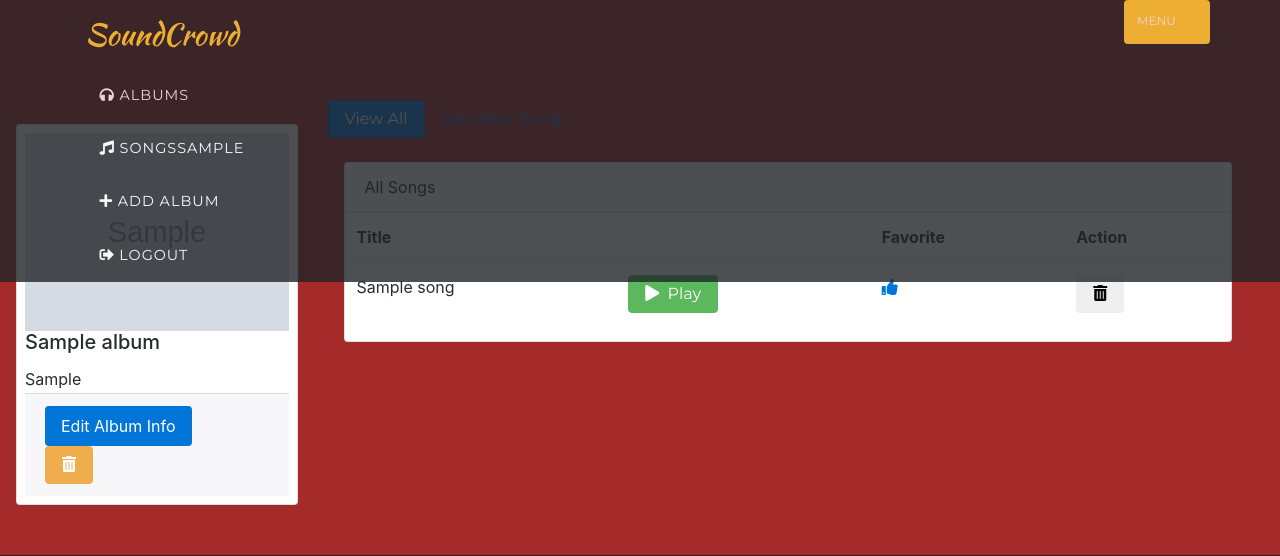
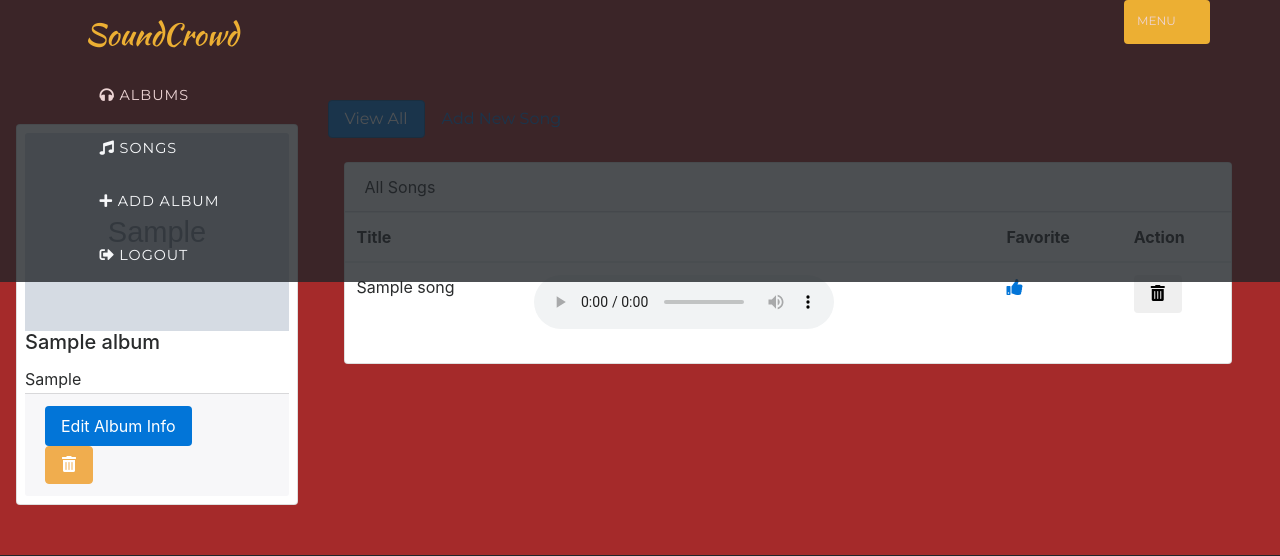
Before and after one commit to AlexPersaud17/SoundCrowd, a Django app: page /music/album/1/ in a window 1280 px wide, after a click on "MENU". Shown: the top 556 px of the page. Run offline with Django 3.2, Linux system fonts and the light colour scheme; a user stored in the database is signed in; tables that the repository leaves empty hold one stand-in row (values such as "Sample post"); grey boxes marked "Sample" are stand-in pictures; some libraries are stand-ins or nearby versions; some web fonts are replaced.

```diff
--- a/music/templates/music/base.html
+++ b/music/templates/music/base.html
@@ -45,7 +45,7 @@
                   </li>
 
                   <li class="nav-item">
-                    <a class="nav-link" href={% url 'music:song-index' 'all' %}><span class="fa fa-music"></span> Songs{{ request.user }}</a>
+                    <a class="nav-link" href={% url 'music:song-index' 'all' %}><span class="fa fa-music"></span> Songs</a>
                   </li>
 
                   <!-- <form class="form-inline my-2 my-lg-0">
--- a/music/templates/music/detail.html
+++ b/music/templates/music/detail.html
@@ -57,15 +57,28 @@
             </tr>
           </thead>
           <tbody>
+            {% if not album.song_set.all %}
+            <tr>
+              <td>No Songs Yet!</td>
+              <td></td>
+              <td><a href="#" class="btn-favorite"><i class="fas fa-thumbs-up"></i></a></td>
+              <td>
+                <a href={% url 'music:song-add' album.id %}>
+                  <button type="button" class="btn btn-success btn-xs">
+                    <span class="fas fa-plus"></span> Add Song
+                  </button>
+                </a>
+              </td>
+              <td></td>
+            </tr>
+            {% else %}
             {% for song in album.song_set.all|dictsort:"song_title" %}
             <tr>
               <td>{{ song.song_title }}</td>
               <td>
-                <a target="_blank" href={{ song.audio_file.url }}>
-                    <button type="button" class="btn btn-success btn-xs">
-                        <span class="fas fa-play"></span>&nbsp; Play
-                    </button>
-                </a>
+                <audio controls>
+                  <source src={{ song.audio_file.url }}>
+                </audio>
               </td>
               <td>
                 {% if song.is_favorite %}
@@ -85,6 +98,7 @@
               </td>
             </tr>
             {% endfor %}
+            {% endif %}
           </tbody>
         </table>
       </div>
--- a/music/templates/music/index.html
+++ b/music/templates/music/index.html
@@ -34,7 +34,7 @@
         <div class="card-body">
           <h5 class="card-title">You Haven't Added Any Songs Yet!</h5>
           <p class="card-text">{{ request.user}}</p>
-          <a href={% url 'music:album-add' %} class="btn btn-primary">Click Here To Add A New Album</a>
+          <a href={% url 'music:album-add' %} class="btn btn-primary"><span class="fas fa-plus"></span> Add Album</a>
 
         </div>
       </div>
--- a/music/views.py
+++ b/music/views.py
@@ -8,6 +8,11 @@ from django.urls import reverse_lazy
 from django.contrib.auth.mixins import LoginRequiredMixin
 from django.views.generic import View
 from django.http import JsonResponse
+
+import logging
+logger = logging.getLogger(__name__)
+# logger.error()
+
 
 
 AUDIO_FILE_TYPES = ['wav', 'mp3', 'ogg']
@@ -34,11 +39,13 @@ class AlbumDetail(LoginRequiredMixin, generic.DetailView):
   template_name = 'music/detail.html'
 
 
+
 class AlbumCreate(LoginRequiredMixin, CreateView):
   login_url = '/music/login/'
   redirect_field_name = 'redirect_to'
   model = Album
   fields = ["artist", "album_title", "genre", "album_logo"]
+
 
 class AlbumUpdate(LoginRequiredMixin, UpdateView):
   login_url = '/music/login/'
```
Also changed, not shown: music/templates/music/songs.html (+6 -2 lines), media/24k-magic_09y325L.jpg (added), media/24k-magic_24ssqhE.jpg (added), media/24k-magic_irairli.jpg (added), media/24k-magic_jyhRZCw.jpg (added), media/24k-magic_yLgfXbO.jpg (added), media/DAMN._9svJJzp.png (added), media/DAMN._os8TZfv.png (added), media/DAMN._uLppbvY.png (added), 3 other files.
